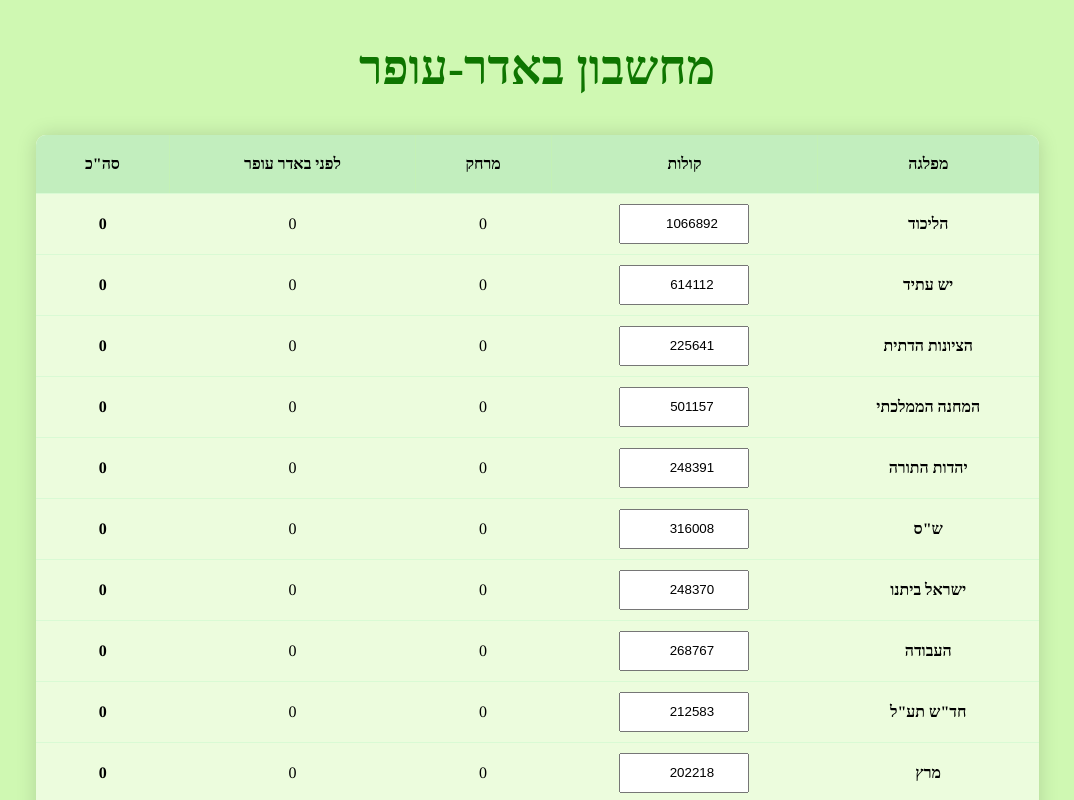
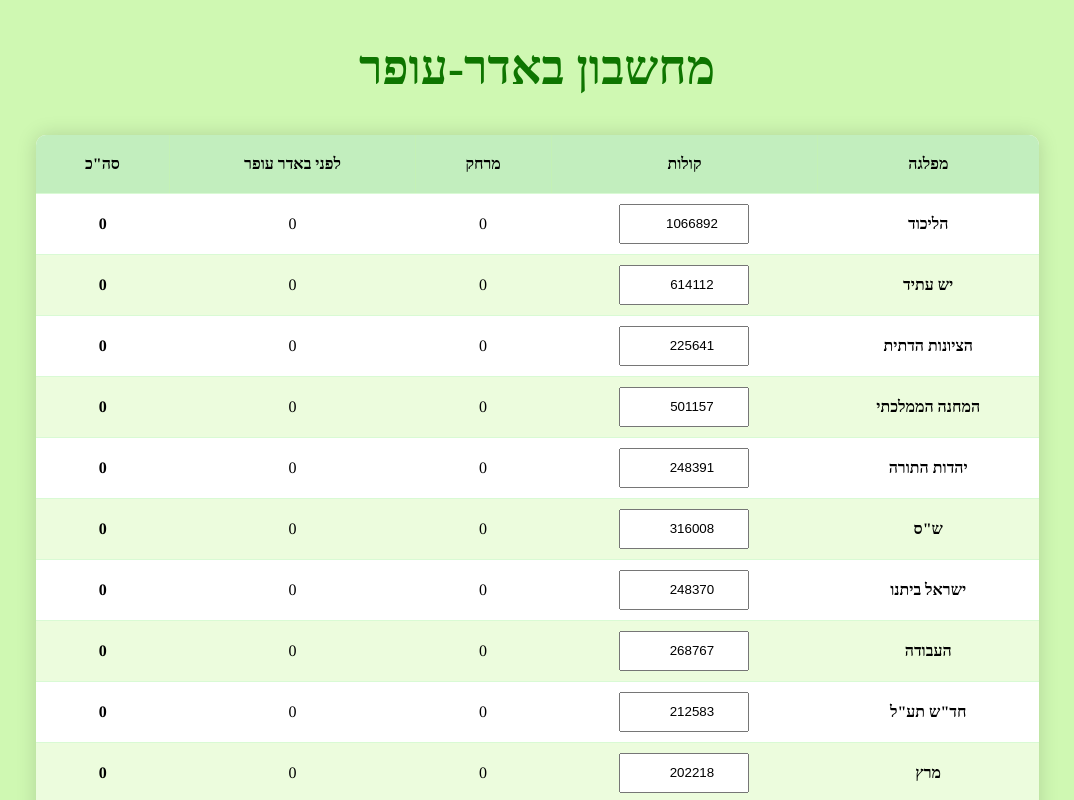
Before and after one commit to bytdev2022/bader-ofer-calculator, a React (Create React App) app: page / in a window 1280 px wide. Shown: the top 800 px of the page, without its empty margins (103-1177 px from the left). Built offline with nearby package versions, Linux system fonts and the light colour scheme; a web font is replaced by a local one.

Commit message:
fix tbody

```diff
--- a/src/App.css
+++ b/src/App.css
@@ -25,7 +25,7 @@
   background-color: rgb(194,238,190);
 }
 
-tr:nth-child(odd){
+tr:nth-child(even){
   background-color: rgba(224, 250, 198, 0.6);
 }
 
--- a/src/App.js
+++ b/src/App.js
@@ -170,10 +170,7 @@
         })
 
     }
-    /*    roundAvoid = (val, places) => {
-            let scale = Math.pow(10, places);
-            return Math.round(val * scale) / scale;
-        }*/
+
     max = (partiesOverBlockageThreshold) => {
         let index = 0;
         let max = 0;
@@ -250,11 +247,11 @@
                             </th>
                         </tr>
                         </thead>
+                        <tbody>
                         {
                             this.state.partiesResults.map((item, i) => {
                                 return (
-                                    <tbody key={i}>
-                                    <tr>
+                                    <tr key={i}>
                                         <td style={{fontWeight: "bold", backgroundColor: (item.moreMandates > 0) ? "SpringGreen" : null}}>
                                             {item.name}
                                         </td>
@@ -282,11 +279,10 @@
                                             {item.moreMandates + item.mandates}
                                         </td>
                                     </tr>
-                                    </tbody>
                                 )
                             })
                         }
-
+                        </tbody>
                     </table>
                 </div>
 
```
